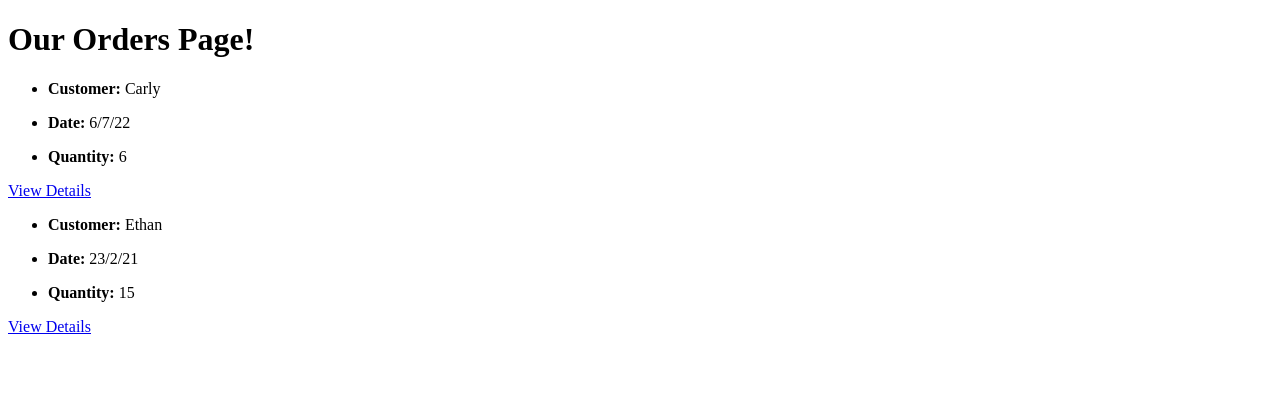
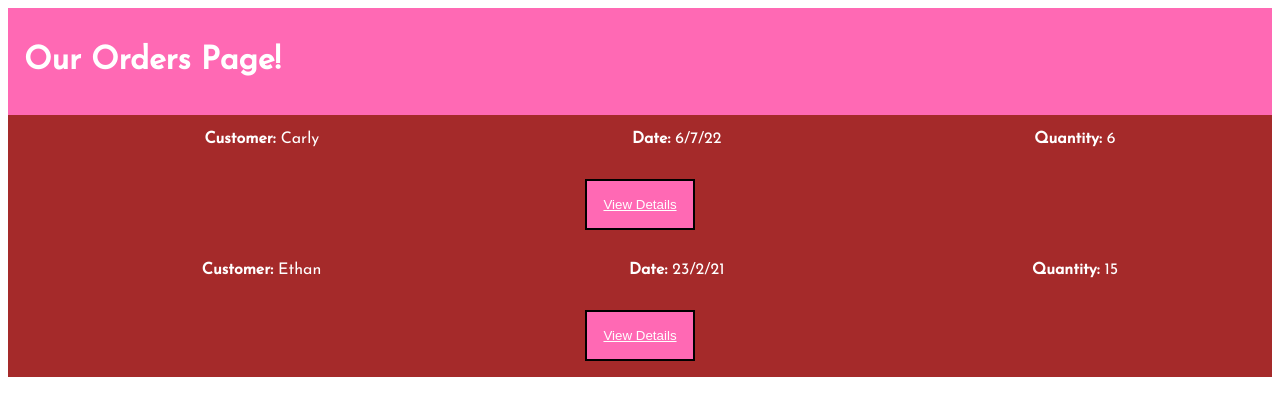
Before and after one commit to ethanBaird/flask_lab, a Flask app: page /orders in a window 1280 px wide. Shown: the top 416 px of the page. Run offline with Flask 2, Linux system fonts and the light colour scheme.

Commit message:
hot pink and brown

```diff
--- /dev/null
+++ b/static/style.css
@@ -0,0 +1,44 @@
+body {
+    font-family: 'Josefin Sans', sans-serif;
+}
+
+header {
+    background-color: hotpink;
+    color: white;
+    padding: 1rem;
+
+}
+
+main {
+    background-color: brown;
+}
+
+ul {
+    color: white;
+    display: flex;
+    justify-content: space-around;
+    margin: 0;
+    list-style: none;
+}
+
+.button {
+    display: flex;
+    justify-content: center;
+    padding: 1rem;
+
+}
+
+button {
+    display: flex;
+    justify-content: center;
+    background-color: hotpink;
+    border-style: solid;
+    border-color: black;
+    padding: 1rem;
+}
+
+a{
+    display: flex;
+    justify-content: center;
+    color: white;
+}
--- a/templates/index.html
+++ b/templates/index.html
@@ -5,16 +5,28 @@
     <meta http-equiv="X-UA-Compatible" content="IE=edge">
     <meta name="viewport" content="width=device-width, initial-scale=1.0">
     <title>Orders</title>
+    <link rel="stylesheet" href="{{ url_for('static', filename='style.css') }}">
+    <link rel="preconnect" href="https://fonts.googleapis.com">
+    <link rel="preconnect" href="https://fonts.gstatic.com" crossorigin>
+    <link href="https://fonts.googleapis.com/css2?family=Josefin+Sans&display=swap" rel="stylesheet">
 </head>
 <body>
-    <h1>Our Orders Page!</h1>
-    {% for order in orders %}
+    <header>
+        <h1>Our Orders Page!</h1>
+    </header>
+    <main>
+        {% for order in orders %}
         <ul>
             <li><p><b>Customer:</b> {{ order.customer_name }}</p></li>
             <li><p><b>Date:</b> {{ order.order_date }}</p></li>
             <li><p><b>Quantity: </b>{{ order.quantity }}</p></li>
         </ul>
-        <a href="/orders/{{loop.index0}}">View Details</a>
+        <div class="button">
+            <button><a href="/orders/{{loop.index0}}">View Details</a></button>
+        </div>
+
     {% endfor %}
+    </main>
+
 </body>
 </html>
--- a/templates/order.html
+++ b/templates/order.html
@@ -5,6 +5,7 @@
     <meta http-equiv="X-UA-Compatible" content="IE=edge">
     <meta name="viewport" content="width=device-width, initial-scale=1.0">
     <title>Order</title>
+    <link rel="stylesheet" href="{{ url_for('static', filename='style.css') }}">
 </head>
 <body>
     <h1>A Single Order</h1>
```
